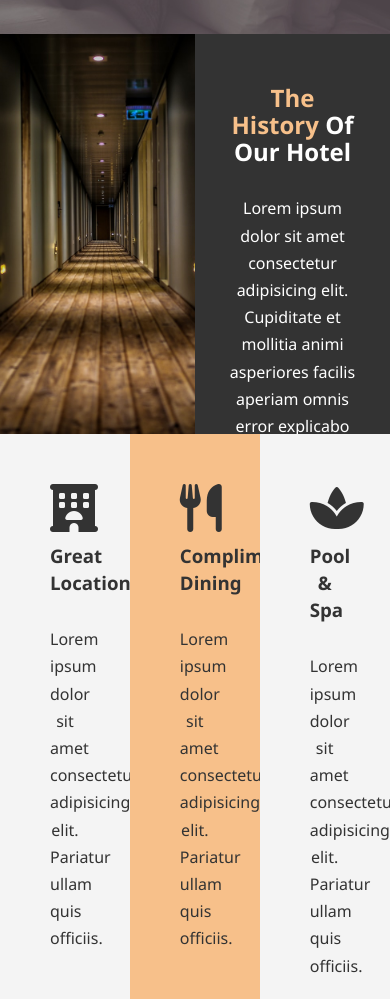
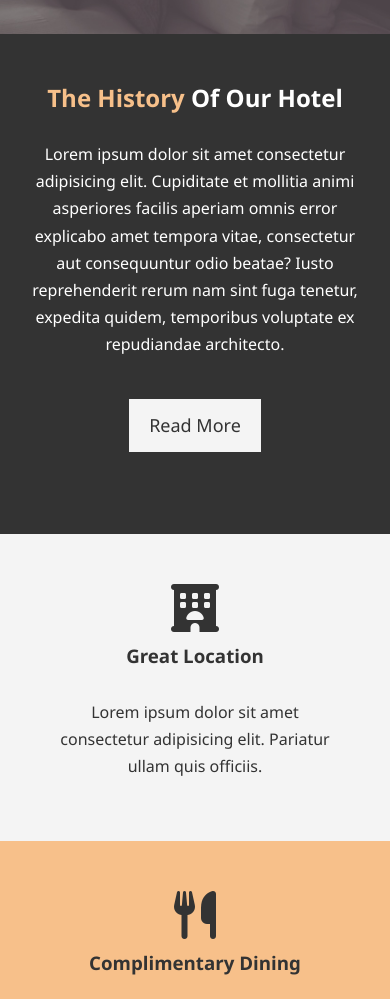
Before and after one commit to markwilde33/hotel-website, a plain HTML site: page index.html in a window 390 px wide. Shown: the part 748-1747 px from the top of the page. Drawn offline with Linux system fonts and the light colour scheme.

Commit message:
Added mobile styles for hone-info and feature sections.

```diff
--- a/css/mobile.css
+++ b/css/mobile.css
@@ -12,3 +12,25 @@
   padding: 5px;
   border-bottom: #444 solid 1px;
 }
+
+/* Home Info */
+#home-info {
+  height: 500px;
+}
+
+#home-info .info-img {
+  display: none;
+}
+
+
+#home-info .info-content {
+  float: none;
+  width: 100%;
+
+}
+
+/* Boxes */
+.box {
+  float: none;
+  width: 100%;
+}
--- a/css/style.css
+++ b/css/style.css
@@ -160,7 +160,7 @@ p {
 
 /* Home Info */
 #home-info {
-  height: 400px;
+  height: 450px;
 }
 
 #home-info .info-img {
```
